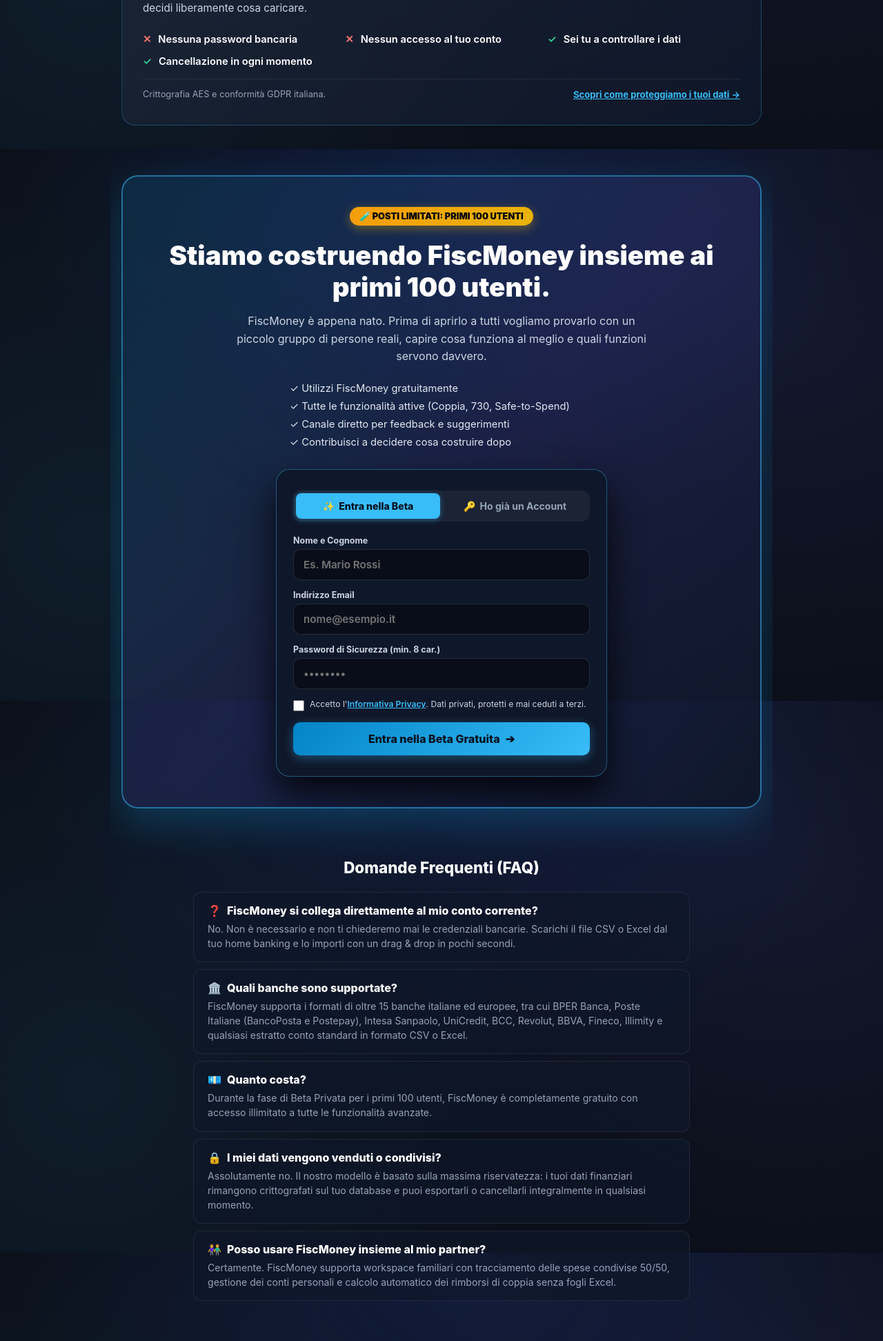
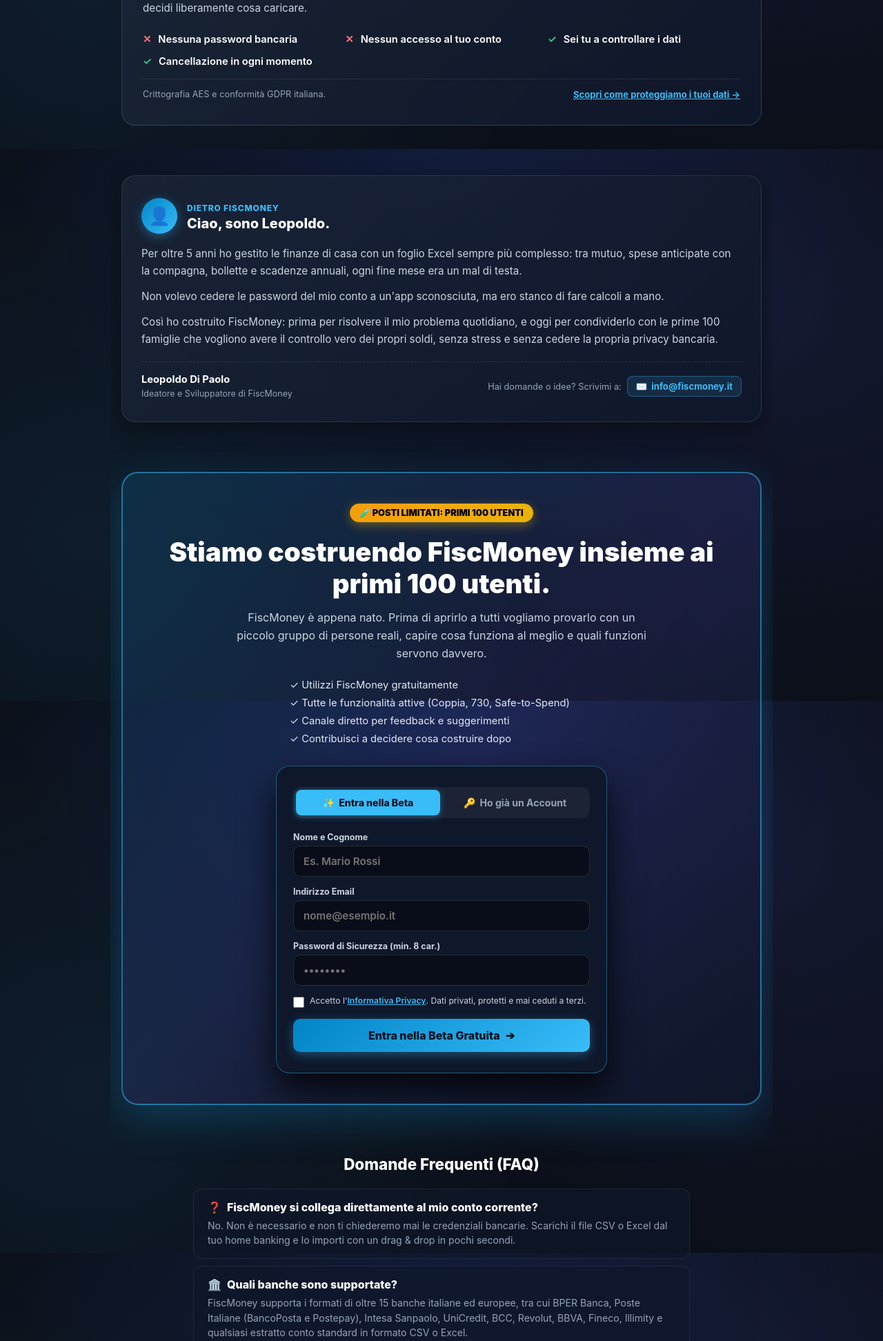
Before and after one commit to leopoldodipaolo-collab/fiscmoney, a Flask app: page /login in a window 1280 px wide. Shown: the part 2984-4928 px from the top of the page at 69% size. Run offline with Flask 3, Linux system fonts and the light colour scheme; data comes from the database, SQL or seed files in the repository.

Commit message:
feat(landing): add founder story section with direct info@fiscmoney.it email

```diff
--- a/templates/auth/login.html
+++ b/templates/auth/login.html
@@ -957,7 +957,54 @@
 
 
     <!-- ========================================================== -->
-    <!-- 8. BETA PRIVATA: PRIMI 100 UTENTI                          -->
+    <!-- 8. CHI C'È DIETRO FISCMONEY (FOUNDER STORY)                -->
+    <!-- ========================================================== -->
+    <section class="lp-section">
+        <div style="background: linear-gradient(135deg, rgba(30, 41, 59, 0.65), rgba(15, 23, 42, 0.9)); border: 1px solid rgba(255, 255, 255, 0.1); border-radius: 20px; padding: 32px 28px; box-shadow: 0 10px 30px rgba(0,0,0,0.4);">
+            <div style="display: flex; align-items: center; gap: 14px; margin-bottom: 16px;">
+                <div style="width: 52px; height: 52px; border-radius: 50%; background: linear-gradient(135deg, #0284c7, #38bdf8); display: flex; align-items: center; justify-content: center; font-size: 1.6rem; flex-shrink: 0; box-shadow: 0 4px 15px rgba(56, 189, 248, 0.35);">
+                    👤
+                </div>
+                <div>
+                    <span style="font-size: 0.75rem; font-weight: 800; color: var(--lp-accent); text-transform: uppercase; letter-spacing: 0.8px;">
+                        DIETRO FISCMONEY
+                    </span>
+                    <h3 style="font-size: 1.25rem; font-weight: 800; color: #fff; margin: 2px 0 0 0;">
+                        Ciao, sono Leopoldo.
+                    </h3>
+                </div>
+            </div>
+
+            <div style="font-size: 0.95rem; color: #cbd5e1; line-height: 1.65; display: flex; flex-direction: column; gap: 12px;">
+                <p style="margin: 0;">
+                    Per oltre 5 anni ho gestito le finanze di casa con un foglio Excel sempre più complesso: tra mutuo, spese anticipate con la compagna, bollette e scadenze annuali, ogni fine mese era un mal di testa.
+                </p>
+                <p style="margin: 0;">
+                    Non volevo cedere le password del mio conto a un'app sconosciuta, ma ero stanco di fare calcoli a mano.
+                </p>
+                <p style="margin: 0;">
+                    Così ho costruito FiscMoney: prima per risolvere il mio problema quotidiano, e oggi per condividerlo con le prime 100 famiglie che vogliono avere il controllo vero dei propri soldi, senza stress e senza cedere la propria privacy bancaria.
+                </p>
+            </div>
+
+            <div style="margin-top: 20px; padding-top: 16px; border-top: 1px dashed rgba(255, 255, 255, 0.1); display: flex; justify-content: space-between; align-items: center; flex-wrap: wrap; gap: 12px;">
+                <div>
+                    <strong style="color: #fff; font-size: 0.92rem; display: block;">Leopoldo Di Paolo</strong>
+                    <span style="color: var(--lp-text-muted); font-size: 0.78rem;">Ideatore e Sviluppatore di FiscMoney</span>
+                </div>
+                <div style="display: flex; align-items: center; gap: 8px;">
+                    <span style="font-size: 0.8rem; color: var(--lp-text-muted);">Hai domande o idee? Scrivimi a:</span>
+                    <a href="mailto:info@fiscmoney.it" style="display: inline-flex; align-items: center; gap: 6px; background: rgba(56, 189, 248, 0.12); border: 1px solid rgba(56, 189, 248, 0.35); color: #38bdf8; font-weight: 700; font-size: 0.82rem; padding: 6px 12px; border-radius: 8px; text-decoration: none;">
+                        <span>✉️</span> <span>info@fiscmoney.it</span>
+                    </a>
+                </div>
+            </div>
+        </div>
+    </section>
+
+
+    <!-- ========================================================== -->
+    <!-- 9. BETA PRIVATA: PRIMI 100 UTENTI                          -->
     <!-- ========================================================== -->
     <section class="lp-section lp-auth-card-anchor" id="joinBetaAnchor">
         <div class="lp-beta-card">
```
